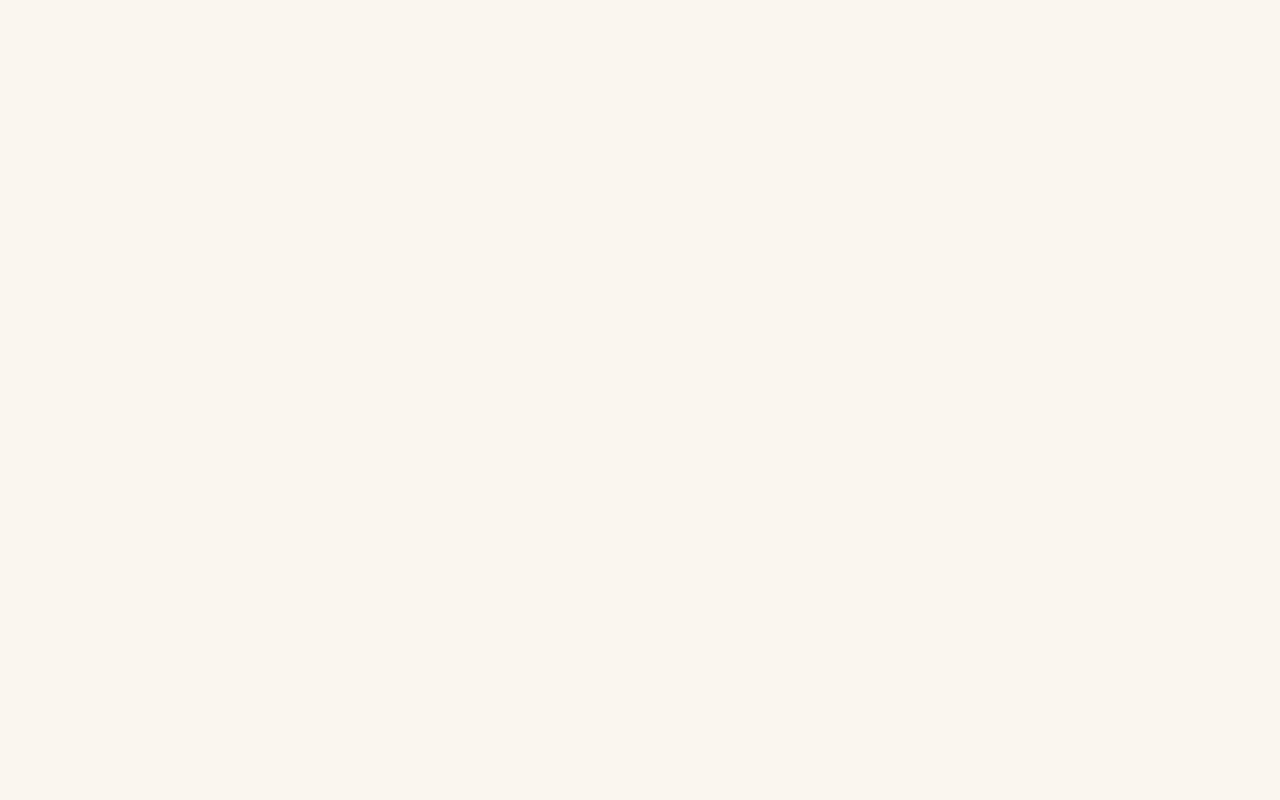
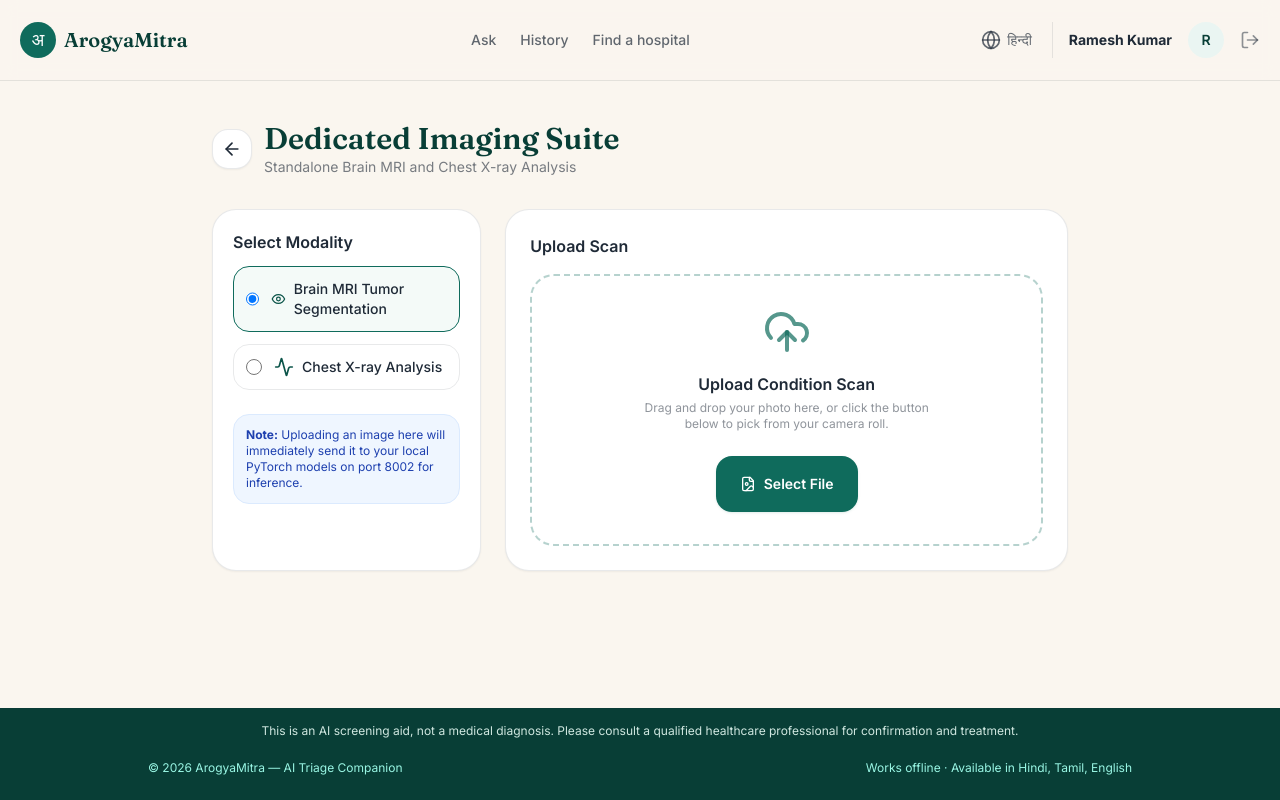
Before and after one commit to GopeshKachhadiya/Healthcare-Low-cost-Rural-Triage, a React (Vite) app in the folder patient-website/: page /hospital/imaging in a window 1280 px wide. Before the commit this address had no page. Built offline with nearby package versions, Linux system fonts and the light colour scheme; the HTML template or start-up script is replaced by a standard one.

Commit message:
Fix Brain Tumor and X-Ray AI logic and add Imaging Suite UI

```diff
--- a/patient-website/src/components/layout/Navbar.tsx
+++ b/patient-website/src/components/layout/Navbar.tsx
@@ -1,5 +1,5 @@
 import { Link, NavLink } from "react-router-dom";
-import { Globe, LogOut, Activity, LayoutDashboard, Users, Map } from "lucide-react";
+import { Globe, LogOut, Activity, LayoutDashboard, Users, Map, Eye } from "lucide-react";
 import { useSession } from "../../hooks/useSession";
 
 const PATIENT_LINKS = [
@@ -12,6 +12,7 @@ const STAFF_LINKS = [
   { to: "/hospital", label: "Triage Queue", icon: LayoutDashboard },
   { to: "/hospital?tab=patients", label: "Patients", icon: Users },
   { to: "/hospital?tab=map", label: "Disease Map", icon: Map },
+  { to: "/hospital/imaging", label: "Imaging Suite", icon: Eye },
 ];
 
 export default function Navbar() {
--- /dev/null
+++ b/patient-website/src/pages/hospital/HospitalImaging.tsx
@@ -0,0 +1,205 @@
+import React, { useState } from "react";
+import { Link } from "react-router-dom";
+import { ArrowLeft, UploadCloud, RefreshCw, Eye, Activity, ShieldAlert, Image as ImageIcon } from "lucide-react";
+import PulseDivider from "../../components/PulseDivider";
+import UploadDropzone from "../../components/UploadDropzone";
+
+export default function HospitalImaging() {
+  const [modality, setModality] = useState<"mri" | "xray">("mri");
+  const [aiStatus, setAiStatus] = useState<"idle" | "analyzing" | "done">("idle");
+  const [aiResult, setAiResult] = useState<any>(null);
+  const [errorMsg, setErrorMsg] = useState("");
+  const [imageUrl, setImageUrl] = useState<string | null>(null);
+
+  const handleUploadImage = async (file: File) => {
+    setAiStatus("analyzing");
+    setErrorMsg("");
+    setAiResult(null);
+
+    // Create local preview URL
+    const objectUrl = URL.createObjectURL(file);
+    setImageUrl(objectUrl);
+
+    const formData = new FormData();
+    formData.append("file", file);
+
+    const port = modality === "mri" ? 8002 : 8004;
+    const url = `http://localhost:${port}/predict`;
+
+    try {
+      const res = await fetch(url, {
+        method: "POST",
+        body: formData,
+      });
+
+      if (!res.ok) {
+        const errData = await res.json().catch(() => null);
+        throw new Error(errData?.error || `Server returned ${res.status}: ${res.statusText}`);
+      }
+
+      const data = await res.json();
+
+      if (modality === "mri") {
+        setAiResult({
+          type: data.tumor_detected ? "Brain Tumor Detected" : "No Tumor Detected",
+          confidence: data.confidence || 0.85,
+          raw: data
+        });
+      } else {
+        setAiResult({
+          type: data.top_class || "Analysis Complete",
+          confidence: data.confidence || 0.85,
+          predictions: data.predictions,
+          raw: data
+        });
+      }
+      setAiStatus("done");
+    } catch (err: any) {
+      console.error("Analysis failed:", err);
+      setErrorMsg(err.message || `Failed to connect to ${modality.toUpperCase()} analyzer on port ${port}. Please ensure agents are running.`);
+      setAiStatus("idle");
+    }
+  };
+
+  return (
+    <div className="mx-auto max-w-4xl px-5 py-10">
+      <div className="flex items-center gap-3 mb-8">
+        <Link
+          to="/hospital"
+          className="flex h-10 w-10 items-center justify-center rounded-lg border border-ink/10 bg-white text-ink hover:border-teal-400 hover:text-teal-600 transition-all shadow-sm shrink-0"
+        >
+          <ArrowLeft className="h-5 w-5" />
+        </Link>
+        <div>
+          <h1 className="font-display text-3xl font-bold text-teal-700">Dedicated Imaging Suite</h1>
+          <p className="text-sm text-ink/60">Standalone Brain MRI and Chest X-ray Analysis</p>
+        </div>
+      </div>
+
+      {errorMsg && (
+        <div className="mb-6 flex items-center gap-2.5 rounded-lg border border-tier-red/10 bg-tier-red-bg p-4 text-sm font-semibold text-tier-red">
+          <ShieldAlert className="h-5 w-5 shrink-0" />
+          <span>{errorMsg}</span>
+        </div>
+      )}
+
+      <div className="grid grid-cols-1 gap-6 md:grid-cols-3">
+        {/* Settings Panel */}
+        <div className="rounded-xl border border-ink/10 bg-white p-5 shadow-sm space-y-6">
+          <div>
+            <h3 className="font-semibold text-ink mb-3">Select Modality</h3>
+            <div className="space-y-3">
+              <label className={`flex items-center gap-3 cursor-pointer p-3 rounded-lg border ${modality === 'mri' ? 'border-teal-500 bg-teal-50/50' : 'border-ink/10 hover:bg-ink/5'}`}>
+                <input
+                  type="radio"
+                  name="modality"
+                  className="h-4 w-4 text-teal-600 focus:ring-teal-500"
+                  checked={modality === "mri"}
+                  onChange={() => setModality("mri")}
+                />
+                <div className="flex items-center gap-2">
+                  <Eye className="h-5 w-5 text-teal-600" />
+                  <span className="text-sm font-medium text-ink">Brain MRI Tumor Segmentation</span>
+                </div>
+              </label>
+
+              <label className={`flex items-center gap-3 cursor-pointer p-3 rounded-lg border ${modality === 'xray' ? 'border-teal-500 bg-teal-50/50' : 'border-ink/10 hover:bg-ink/5'}`}>
+                <input
+                  type="radio"
+                  name="modality"
+                  className="h-4 w-4 text-teal-600 focus:ring-teal-500"
+                  checked={modality === "xray"}
+                  onChange={() => setModality("xray")}
+                />
+                <div className="flex items-center gap-2">
+                  <Activity className="h-5 w-5 text-teal-600" />
+                  <span className="text-sm font-medium text-ink">Chest X-ray Analysis</span>
+                </div>
+              </label>
+            </div>
+          </div>
+
+          <div className="p-3 bg-blue-50 text-blue-800 text-xs rounded-lg border border-blue-100">
+            <strong>Note:</strong> Uploading an image here will immediately send it to your local PyTorch models on port {modality === 'mri' ? '8002' : '8004'} for inference.
+          </div>
+        </div>
+
+        {/* Upload & Results Panel */}
+        <div className="md:col-span-2 space-y-6">
+          {aiStatus === "idle" && (
+            <div className="bg-white p-6 rounded-xl border border-ink/10 shadow-sm">
+              <h3 className="font-semibold text-ink mb-4">Upload Scan</h3>
+              <UploadDropzone
+                onFileSelected={(file) => handleUploadImage(file)}
+              />
+            </div>
+          )}
+
+          {aiStatus === "analyzing" && (
+            <div className="rounded-xl border border-ink/10 bg-white p-12 text-center shadow-sm">
+              <RefreshCw className="h-10 w-10 text-teal-600 animate-spin mx-auto mb-4" />
+              <h2 className="font-display text-xl font-bold text-teal-700">Analyzing Scan...</h2>
+              <p className="mt-2 text-sm text-ink/60">Running inference through local ML model</p>
+            </div>
+          )}
+
+          {aiStatus === "done" && aiResult && (
+            <div className="rounded-xl border border-ink/10 bg-white shadow-sm overflow-hidden">
+              <div className="p-4 border-b border-ink/10 bg-teal-50 flex justify-between items-center">
+                <h3 className="font-bold text-teal-900 text-lg">Analysis Complete</h3>
+                <button
+                  onClick={() => { setAiStatus("idle"); setAiResult(null); setImageUrl(null); }}
+                  className="px-3 py-1 bg-white border border-teal-200 text-teal-700 rounded shadow-sm text-xs font-semibold hover:bg-teal-100"
+                >
+                  Analyze Another
+                </button>
+              </div>
+
+              <div className="p-6 grid grid-cols-1 sm:grid-cols-2 gap-6">
+                <div>
+                  <h4 className="text-xs font-bold uppercase text-ink/50 mb-2">Original Scan</h4>
+                  {imageUrl ? (
+                    <img src={imageUrl} alt="Uploaded scan" className="w-full rounded-lg border border-ink/20 shadow-sm" />
+                  ) : (
+                    <div className="aspect-square bg-ink/5 rounded-lg border border-ink/20 flex items-center justify-center text-ink/40">
+                      <ImageIcon className="h-8 w-8" />
+                    </div>
+                  )}
+                </div>
+
+                <div>
+                  <h4 className="text-xs font-bold uppercase text-ink/50 mb-2">AI Findings</h4>
+                  <div className="bg-ink/5 p-4 rounded-lg space-y-4">
+                    <div>
+                      <div className="text-sm font-semibold text-ink/60">Primary Prediction</div>
+                      <div className="text-xl font-extrabold text-ink">{aiResult.type}</div>
+                    </div>
+
+                    <div>
+                      <div className="text-sm font-semibold text-ink/60">Confidence Score</div>
+                      <div className="text-lg font-bold text-teal-600">{Math.round(aiResult.confidence * 100)}%</div>
+                    </div>
+
+                    {aiResult.predictions && (
+                      <div className="pt-2 border-t border-ink/10">
+                        <div className="text-xs font-semibold text-ink/60 mb-2">Detailed Class Probabilities:</div>
+                        <div className="space-y-1">
+                          {Object.entries(aiResult.predictions).slice(0, 5).map(([disease, prob]: any) => (
+                            <div key={disease} className="flex justify-between text-sm">
+                              <span className="text-ink/80">{disease}</span>
+                              <span className="font-mono text-ink">{Math.round(prob * 100)}%</span>
+                            </div>
+                          ))}
+                        </div>
+                      </div>
+                    )}
+                  </div>
+                </div>
+              </div>
+            </div>
+          )}
+        </div>
+      </div>
+    </div>
+  );
+}
--- a/patient-website/src/routes.tsx
+++ b/patient-website/src/routes.tsx
@@ -9,6 +9,7 @@ import HospitalMap from "./pages/HospitalMap";
 import Profile from "./pages/Profile";
 import Login from "./pages/Login";
 import HospitalDashboard from "./pages/hospital/HospitalDashboard";
+import HospitalImaging from "./pages/hospital/HospitalImaging";
 
 export interface RouteItem {
   path: string;
@@ -27,4 +28,5 @@ export const routesConfig: RouteItem[] = [
   { path: "/profile", element: <Profile /> },
   { path: "/login", element: <Login /> },
   { path: "/hospital", element: <HospitalDashboard /> },
+  { path: "/hospital/imaging", element: <HospitalImaging /> },
 ];
```
Also changed, not shown: 2 other files (tests, documents, lock files or other folders).
